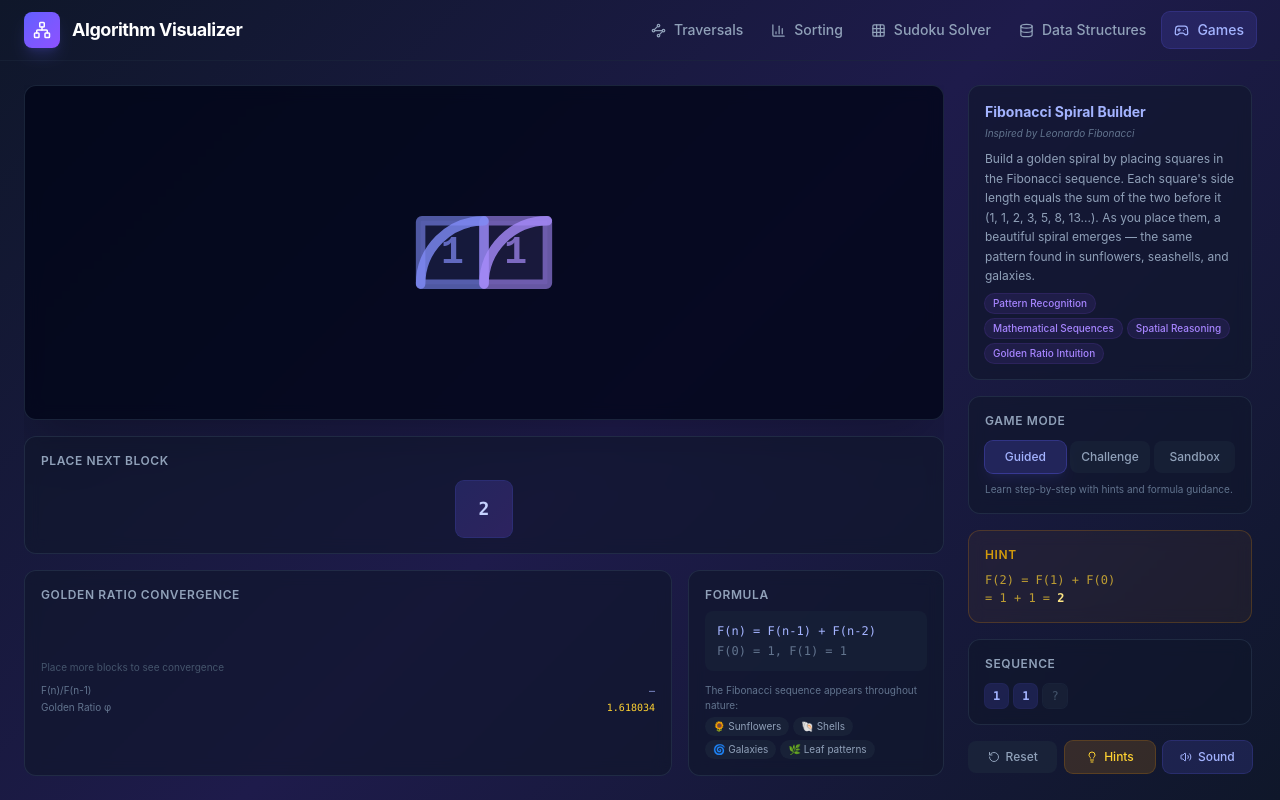
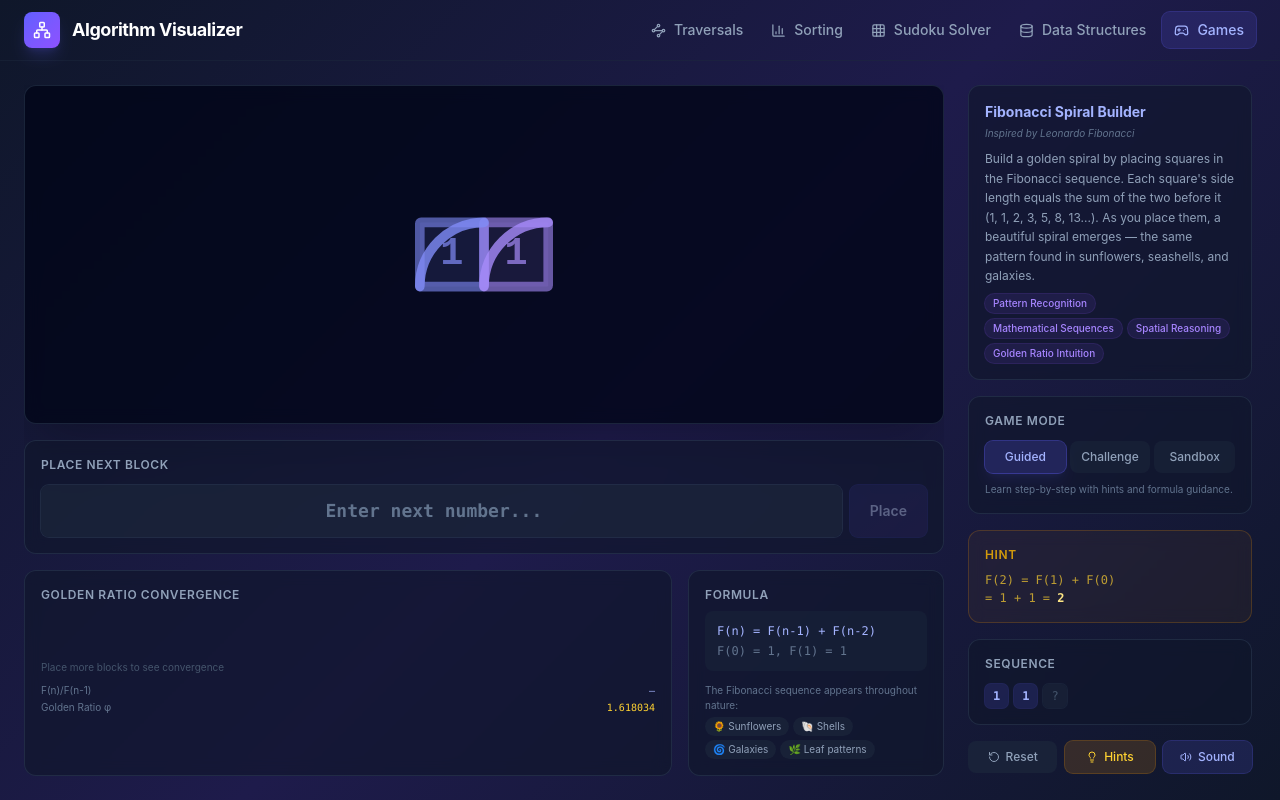
Before and after one commit to beingmartinbmc/algorithm-visualizer, a React (Vite) app: page /algorithm-visualizer/games/fibonacci in a window 1280 px wide. Built offline with nearby package versions, Linux system fonts and the light colour scheme.

Commit message:
feat: Fibonacci - add number input field for guided/sandbox modes
- Guided & sandbox: users type the next Fibonacci number in an input field
- Challenge mode: keeps distractor button UI
- Input has numeric keyboard on mobile (inputMode='numeric')
- Submit via Enter key or Place button

```diff
--- a/src/features/games/fibonacci/FibonacciGamePage.tsx
+++ b/src/features/games/fibonacci/FibonacciGamePage.tsx
@@ -56,6 +56,7 @@ export default function FibonacciGamePage() {
         </div>
         <BlockTray
           blocks={availableBlocks}
+          mode={mode}
           lastError={lastError}
           shakeBlockId={shakeBlockId}
           isComplete={isComplete}
--- a/src/features/games/fibonacci/components/BlockTray.tsx
+++ b/src/features/games/fibonacci/components/BlockTray.tsx
@@ -1,7 +1,10 @@
+import { useState } from 'react';
 import type { DragBlock } from '../types/fibonacci';
+import type { GameMode } from '../types/fibonacci';
 
 interface BlockTrayProps {
   blocks: DragBlock[];
+  mode: GameMode;
   lastError: string | null;
   shakeBlockId: number | null;
   isComplete: boolean;
@@ -10,11 +13,13 @@ interface BlockTrayProps {
 
 export default function BlockTray({
   blocks,
+  mode,
   lastError,
   shakeBlockId,
   isComplete,
   onPlaceBlock,
 }: BlockTrayProps) {
+  const [inputValue, setInputValue] = useState('');
   if (isComplete) {
     return (
       <div className="rounded-xl border border-emerald-500/30 bg-emerald-500/5 p-6 text-center">
@@ -25,12 +30,41 @@ export default function BlockTray({
     );
   }
 
+  const handleSubmit = () => {
+    const num = parseInt(inputValue, 10);
+    if (isNaN(num) || num <= 0) return;
+    onPlaceBlock(num);
+    setInputValue('');
+  };
+
+  const showInput = mode === 'guided' || mode === 'sandbox';
+
   return (
     <div className="rounded-xl border border-slate-700/50 bg-slate-900/60 p-4 backdrop-blur-sm">
       <h3 className="text-xs font-semibold uppercase tracking-wider text-slate-400 mb-3">
         Place Next Block
       </h3>
 
+      {showInput ? (
+        <div className="flex gap-2">
+          <input
+            type="number"
+            inputMode="numeric"
+            value={inputValue}
+            onChange={(e) => setInputValue(e.target.value)}
+            onKeyDown={(e) => e.key === 'Enter' && handleSubmit()}
+            placeholder="Enter next number..."
+            className="flex-1 rounded-lg bg-slate-800/60 px-3 py-3 text-center text-lg font-mono font-bold text-white placeholder-slate-500 outline-none ring-1 ring-slate-700/50 focus:ring-indigo-500/50"
+          />
+          <button
+            onClick={handleSubmit}
+            disabled={!inputValue.trim()}
+            className="rounded-lg bg-gradient-to-br from-indigo-500/20 to-violet-500/20 px-5 py-3 text-sm font-semibold text-indigo-200 ring-1 ring-indigo-500/30 transition-all hover:from-indigo-500/30 hover:to-violet-500/30 active:scale-95 disabled:opacity-40 disabled:cursor-not-allowed"
+          >
+            Place
+          </button>
+        </div>
+      ) : (
         <div className="flex flex-wrap gap-2 justify-center">
           {blocks.map((block) => {
             const isShaking = shakeBlockId === block.size;
@@ -55,6 +89,7 @@ export default function BlockTray({
             );
           })}
         </div>
+      )}
 
       {lastError && (
         <p className="mt-3 text-center text-xs font-medium text-red-400 animate-pulse">
```
Also changed, not shown: 5 other files (tests, documents, lock files or other folders). Lines whose indentation alone changed are shown as unchanged.
